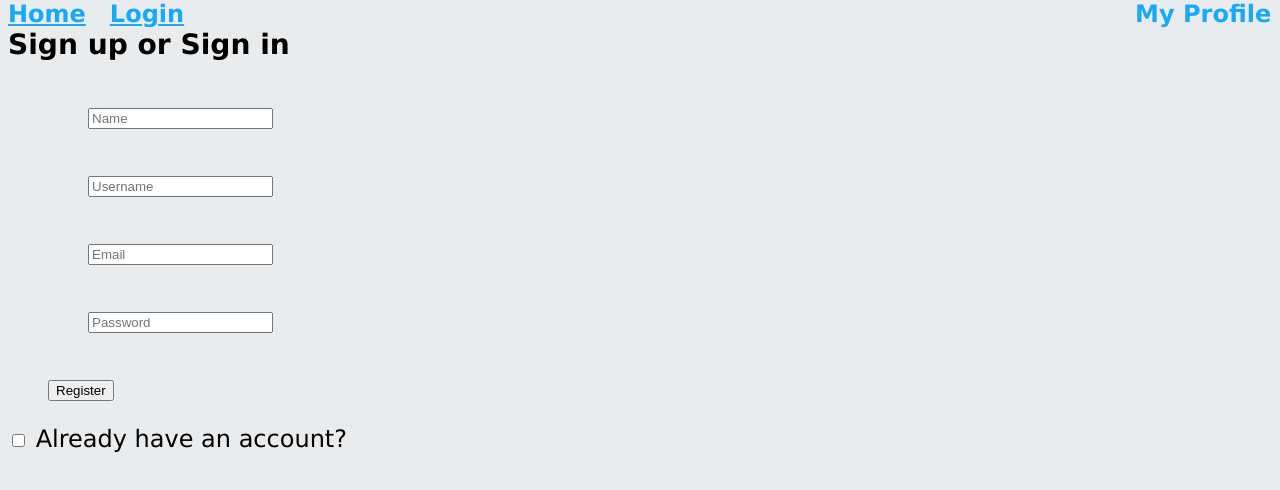
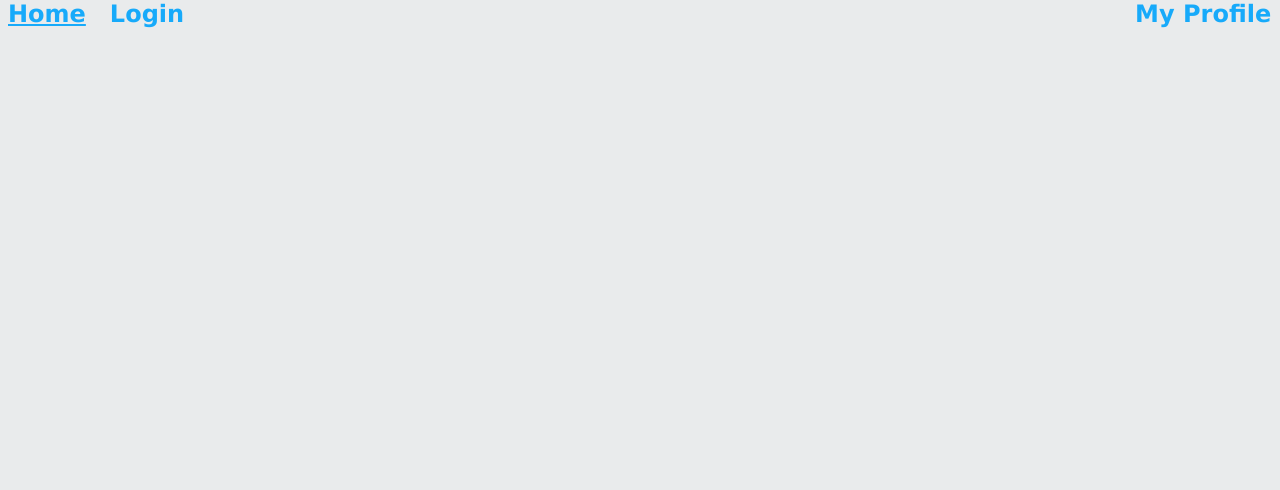
Before and after one commit to markhill343/chirper, a Vue app: page /register in a window 1280 px wide. Shown: the top 490 px of the page. Built offline with nearby package versions, Linux system fonts and the light colour scheme.

Commit message:
fixed some stuff

```diff
--- a/src/App.vue
+++ b/src/App.vue
@@ -3,9 +3,7 @@ import store from "./store/index";
 import Router from "./router";
 const router = Router(),
   storeUser = store,
-  isActive = (path: string) => router.currentRoute.value.path.startsWith(path),
-  username = storeUser.state.currentUser.username;
-console.log(username);
+  isActive = (path: string) => router.currentRoute.value.path.startsWith(path);
 </script>
 
 <template>
@@ -13,8 +11,8 @@ console.log(username);
     <ul style="float: right">
       <li :class="storeUser">
         <router-link
-          :to="'/' + username"
-          :class="{ 'router-link-active': isActive('/:username') }"
+          to="/user"
+          :class="{ 'router-link-active': isActive('/user') }"
           >My Profile</router-link
         >
       </li>
--- a/src/components/ComponentRegister.vue
+++ b/src/components/ComponentRegister.vue
@@ -5,6 +5,7 @@ import store from "../store";
 
 const router = Router(),
   register = async () => {
+    console.log("Received register request for " + Username);
     const response = await fetch("http://localhost:8080/register", {
       method: "POST",
       headers: {
@@ -13,10 +14,10 @@ const router = Router(),
       body: JSON.stringify(data),
     }).then(async (result) => {
       const data = JSON.parse(await result.text());
-      console.log("Success", data.Username);
+      console.log("Successssssssssss", data.username);
       store.state.currentUser = data;
-      store.state.userId = data.Username;
-      router.push("/");
+      localStorage.setItem("userId", data.username)
+      store.state.userId = data.username;
     });
   };
 
--- a/src/router/index.ts
+++ b/src/router/index.ts
@@ -7,7 +7,7 @@ import { user } from "../../backend/src/models/user";
 
 let l_router: Router | null = null;
 
-//Checks if User is loggeg in
+//Checks if User is logged in
 const isLogin = (a) => {
   if (localStorage.getItem("userId")) {
     a();
@@ -20,13 +20,13 @@ const router = () => {
       path: "/",
       component: ViewHome,
       meta: {
-        title: "Chirper - Home",
+        title: "Chirper - Register",
       },
       beforeEnter: (to, from, next) => {
         if (store.state.userId) {
+          next("/register");
+        } else {
           next("/");
-        } else {
-          next();
         }
       },
     },
@@ -40,21 +40,24 @@ const router = () => {
         if (store.state.userId) {
           next("/");
         } else {
-          next();
+          next("/register");
         }
       },
+
     },
     {
-      path: "/:username",
+      path: "/user",
       component: ViewProfile,
       meta: {
         title: "User",
       },
       beforeEnter: async (to, next) => {
-        console.log("Retrieving user details for " + to.params.username);
+        console.log("Retrieving user details for " + to);
+        console.log("Retrieving user details for " + to.params);
+        console.log("Retrieving user details for " + to.params.Username);
         if (store.state.userForProfile.username) {
-          if (to.params.username === store.state.userForProfile.username) {
-            next();
+          if (true) {
+            next("user");
           } else {
             store.state.isLoading = true;
             const username = to.params.username,
```
Also changed, not shown: 1 other file (tests, documents, lock files or other folders).
